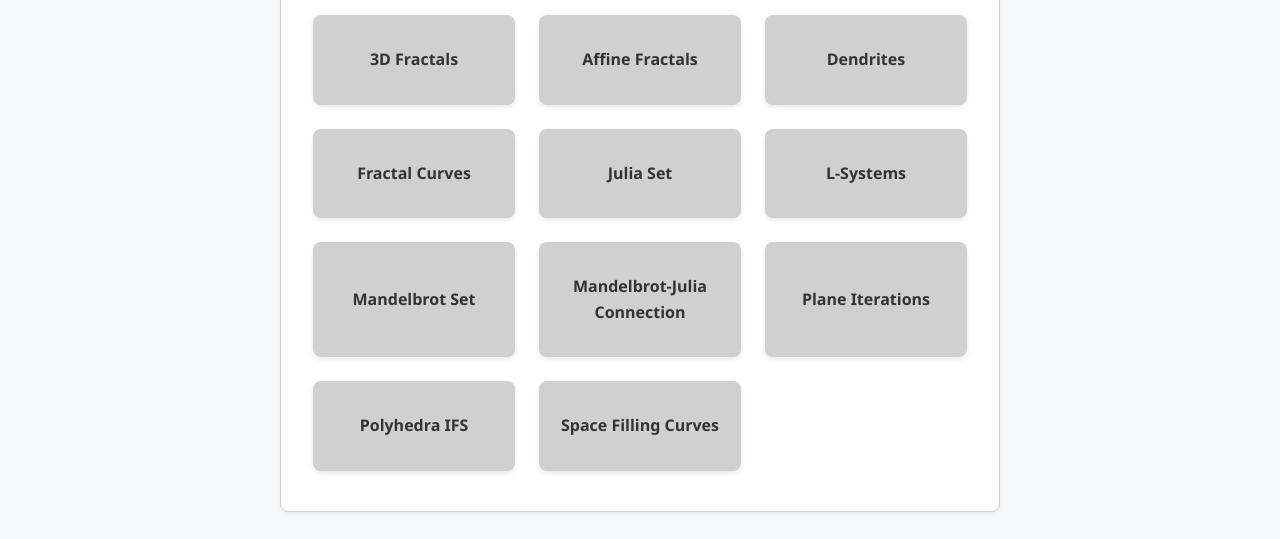
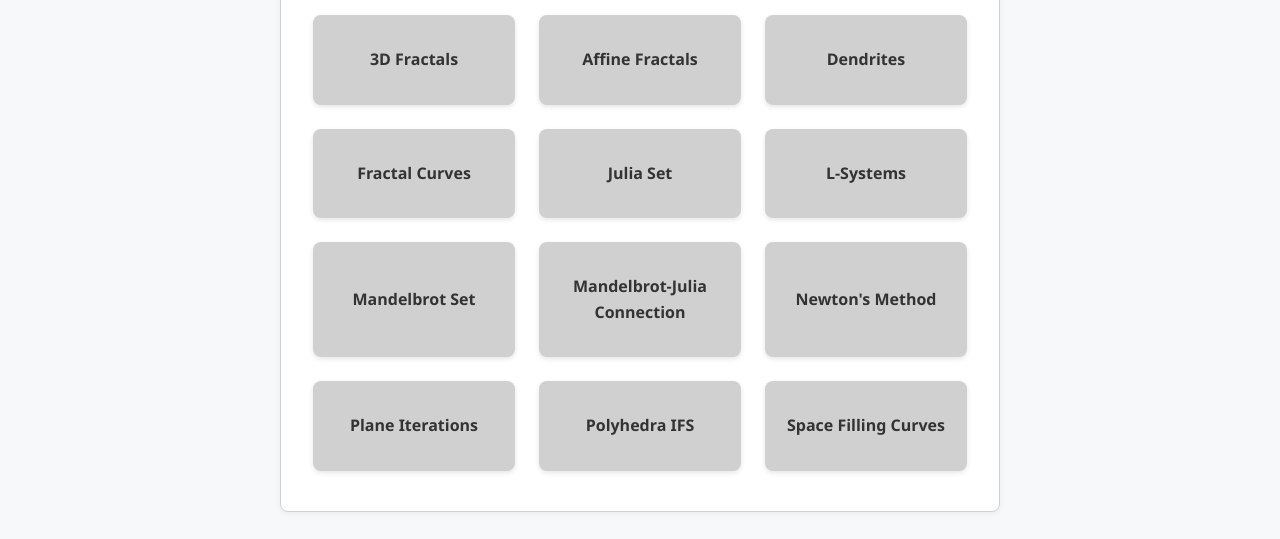
Before and after one commit to H-Grewcock/Fractal-Visualiser, a plain HTML site: page index.html in a window 1280 px wide. Shown: the part 261-800 px from the top of the page. Drawn offline with Linux system fonts and the light colour scheme.

Commit message:
Updating index.html to add in Newton's Method.html in teh grid

```diff
--- a/index.html
+++ b/index.html
@@ -35,8 +35,9 @@
 
             <a href="mandelbrot.html" class="grid-item" role="link" tabindex="0">Mandelbrot Set</a>
             <a href="mandelJuliaConnection.html" class="grid-item" role="link" tabindex="0">Mandelbrot-Julia Connection</a>
+            <a href="newtonMethod.html" class="grid-item" role="link" tabindex="0">Newton's Method</a>
+
             <a href="planeIts.html" class="grid-item" role="link" tabindex="0">Plane Iterations</a>
-
             <a href="polyIFS.html" class="grid-item" role="link" tabindex="0">Polyhedra IFS</a>
             <a href="spaceFill.html" class="grid-item" role="link" tabindex="0">Space Filling Curves</a>
         </section>
@@ -94,4 +95,5 @@
     <script src="../js/main.js" defer></script>
 </body>
 
+
 </html>
```
